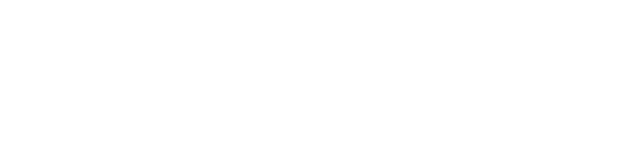
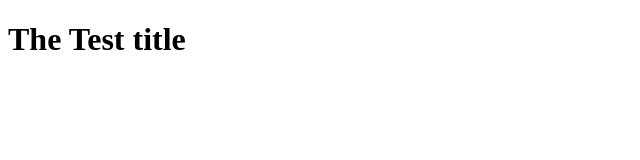
Before and after one commit to SourceCodeEmbed/git-one, a plain HTML site: page index.html in a window 1280 px wide. Shown: the whole page, without its empty margins (0-640 px from the left). Drawn offline with Linux system fonts and the light colour scheme.

Commit message:
added a h1

```diff
--- a/index.html
+++ b/index.html
@@ -5,6 +5,6 @@
   <title>Test again</title>
 </head>
 <body>
-
+<h1>The Test title</h1>
 </body>
 </html>
--- a/style.css
+++ b/style.css
@@ -1,8 +1,5 @@
-body{
+body {
   background: red;
-<<<<<<< HEAD
-  margin:20px;
-=======
+  margin: 20px;
   padding: 30px;
->>>>>>> feature-c
 }
```
